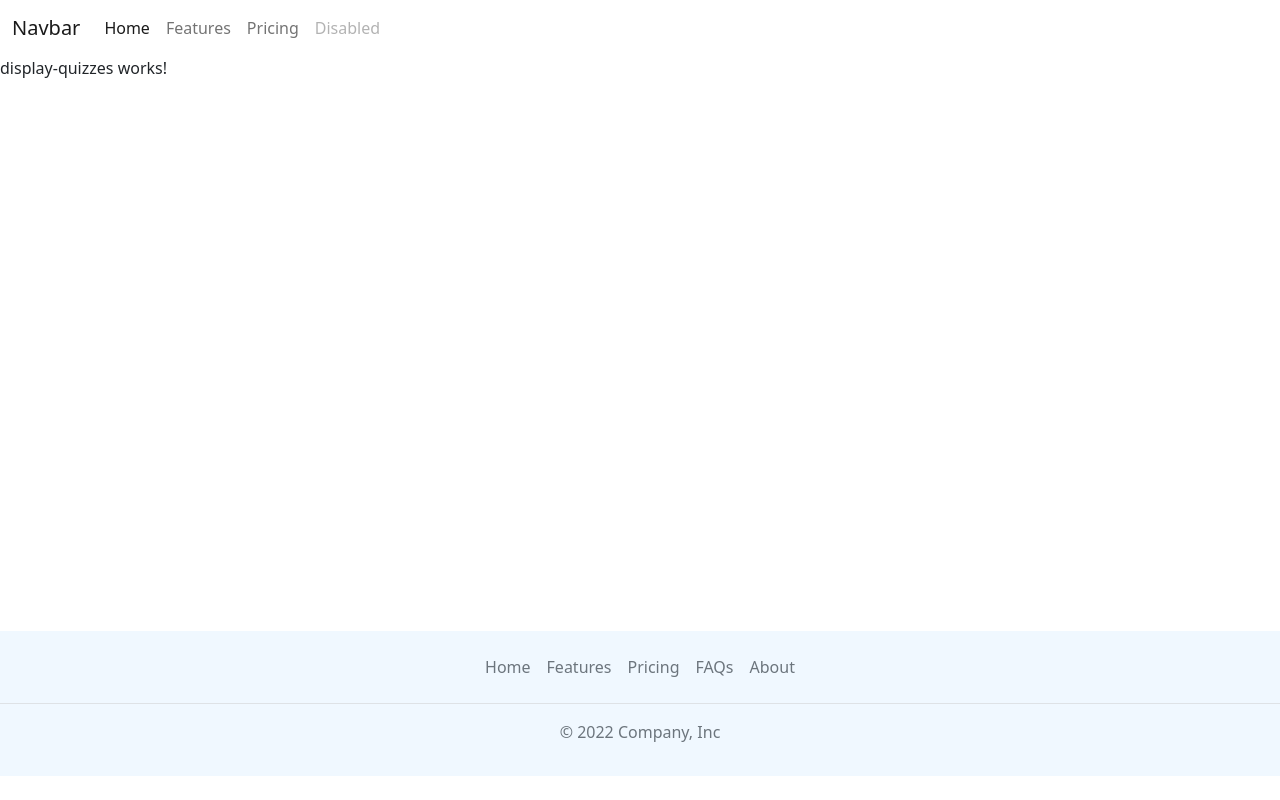
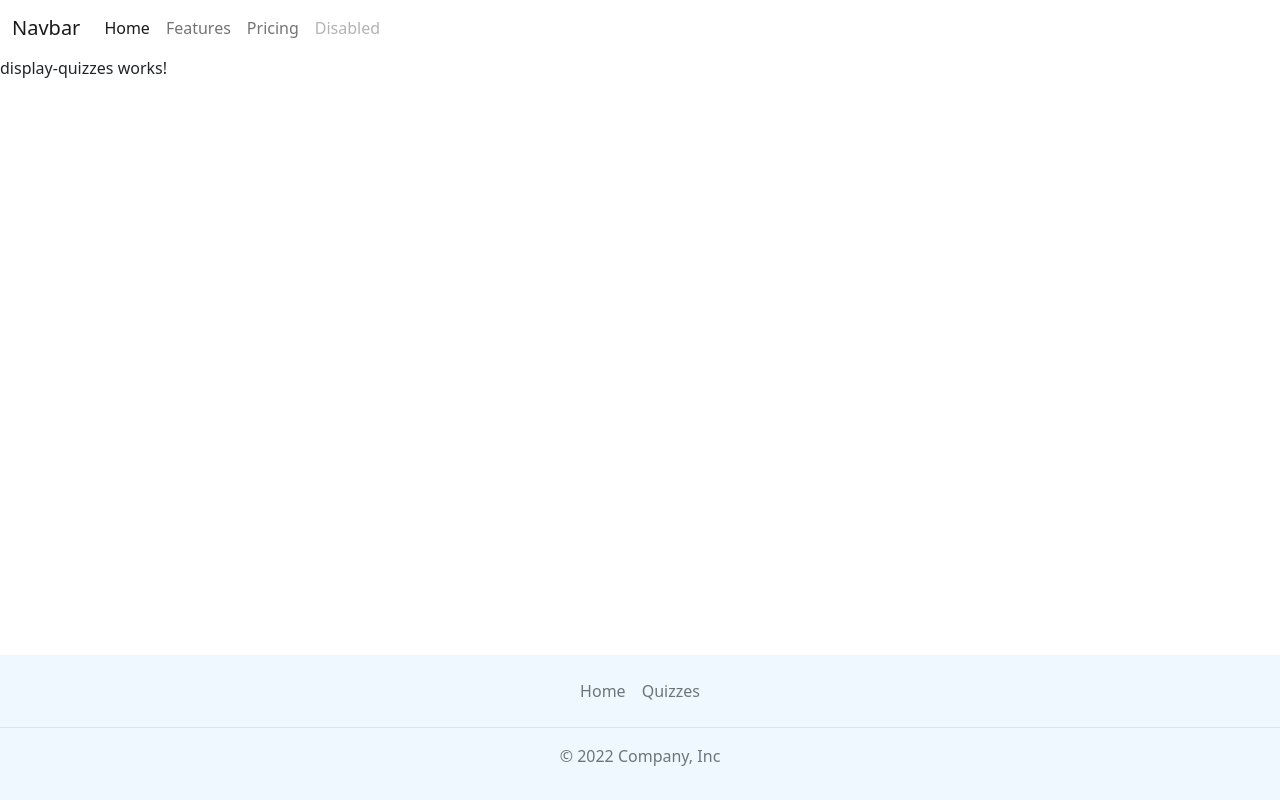
Before and after one commit to mitayyab/micro-notes, an Angular app: page /quizzes in a window 1280 px wide. Built offline with nearby package versions, Linux system fonts and the light colour scheme.

Commit message:
quizzes and home added in footer

```diff
--- a/src/app/footer/footer.component.html
+++ b/src/app/footer/footer.component.html
@@ -1,19 +1,10 @@
-<footer class="footer py-3 my-4">
+<footer class="footer py-3">
   <ul class="nav justify-content-center border-bottom pb-3 mb-3">
     <li class="nav-item">
       <a href="#" class="nav-link px-2 text-muted">Home</a>
     </li>
     <li class="nav-item">
-      <a href="#" class="nav-link px-2 text-muted">Features</a>
-    </li>
-    <li class="nav-item">
-      <a href="#" class="nav-link px-2 text-muted">Pricing</a>
-    </li>
-    <li class="nav-item">
-      <a href="#" class="nav-link px-2 text-muted">FAQs</a>
-    </li>
-    <li class="nav-item">
-      <a href="#" class="nav-link px-2 text-muted">About</a>
+      <a href="#" class="nav-link px-2 text-muted">Quizzes</a>
     </li>
   </ul>
   <p class="text-center text-muted">© 2022 Company, Inc</p>
```
